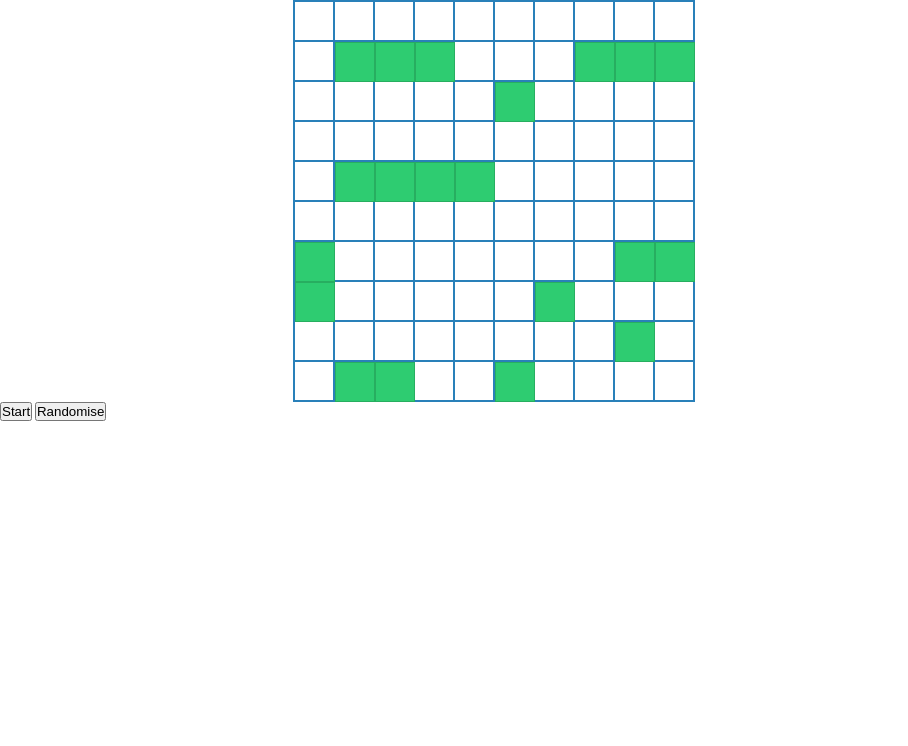
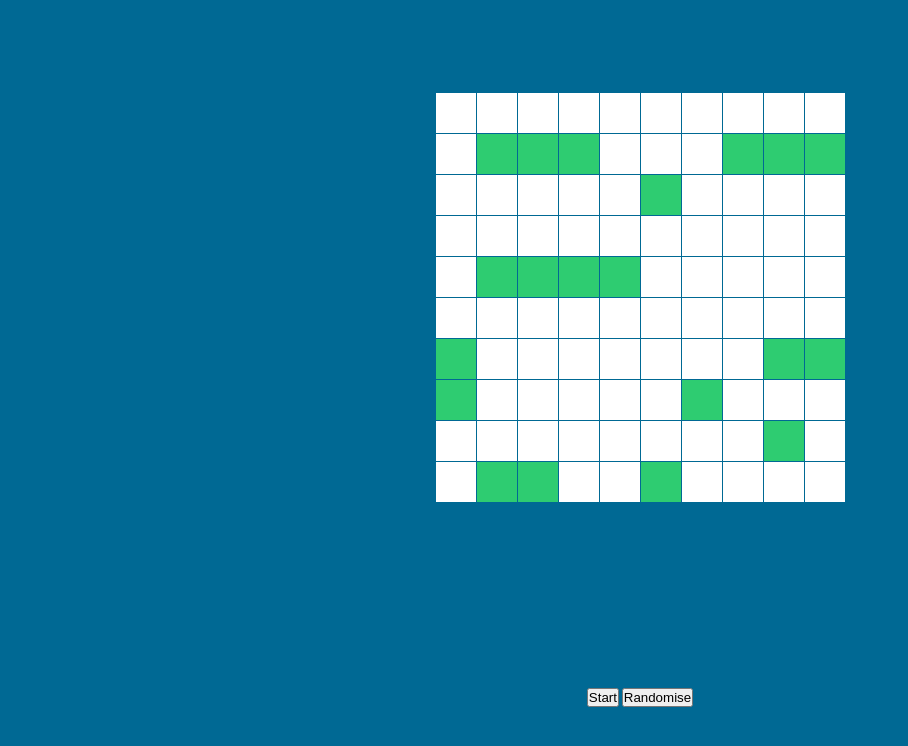
Before and after one commit to MERatio/battleship, a website built with webpack: page src/index.html in a window 1280 px wide. Shown: the whole page, without its empty margins (0-908 px from the left). Built offline with nearby package versions, Linux system fonts and the light colour scheme.

Commit message:
Update styles

```diff
--- a/src/components/cell/cell.css
+++ b/src/components/cell/cell.css
@@ -1,7 +1,5 @@
 :root {
-  --belize-hole: #2980b9;
   --emerald: #2ecc71;
-  --nephritis: #27ae60;
   --alizarin: #e74c3c;
   --wet-asphalt: #34495e;
   --cell-size: 4rem;
@@ -11,7 +9,7 @@
   position: relative;
   width: var(--cell-size);
   height: var(--cell-size);
-  border: 1px solid var(--belize-hole);
+  background-color: #fff;
 }
 
 .cell-missed {
@@ -21,6 +19,7 @@
   position: absolute;
   z-index: 99;
   display: grid;
+  gap: 1px;
 }
 
 [data-own-ship='true'] {
@@ -43,7 +42,6 @@
 
 .part-functional {
   background-color: var(--emerald);
-  border: 1px solid var(--nephritis);
 }
 
 .part-hit {
--- a/src/components/gameboard/gameboard.css
+++ b/src/components/gameboard/gameboard.css
@@ -2,7 +2,7 @@
 	display: grid;
 	grid-template-rows: repeat(10, max-content);
 	grid-template-columns: repeat(10, max-content);
-	border: 1px solid var(--belize-hole);
+	gap: 1px;
 }
 
 .disabled-gameboard {
--- a/src/style.css
+++ b/src/style.css
@@ -1,3 +1,7 @@
+:root {
+	--sea-blue: #006994;
+}
+
 *,
 *:before,
 *:after {
@@ -9,6 +13,7 @@
 body {
 	box-sizing: border-box;
 	font-family: Arial, Helvetica, sans-serif;
+	background-color: var(--sea-blue);
 }
 
 html {
@@ -19,11 +24,20 @@ html {
 	pointer-events: none;
 }
 
+.display-none {
+	display: none;
+}
+
 .app {
 	height: 100vh;
+	display: flex;
+	flex-direction: column;
+	justify-content: space-around;
+	align-items: center;
 }
 
 .gameboards {
+	width: 100%;
 	display: flex;
-	justify-content: space-evenly;
+	justify-content: space-around;
 }
```
